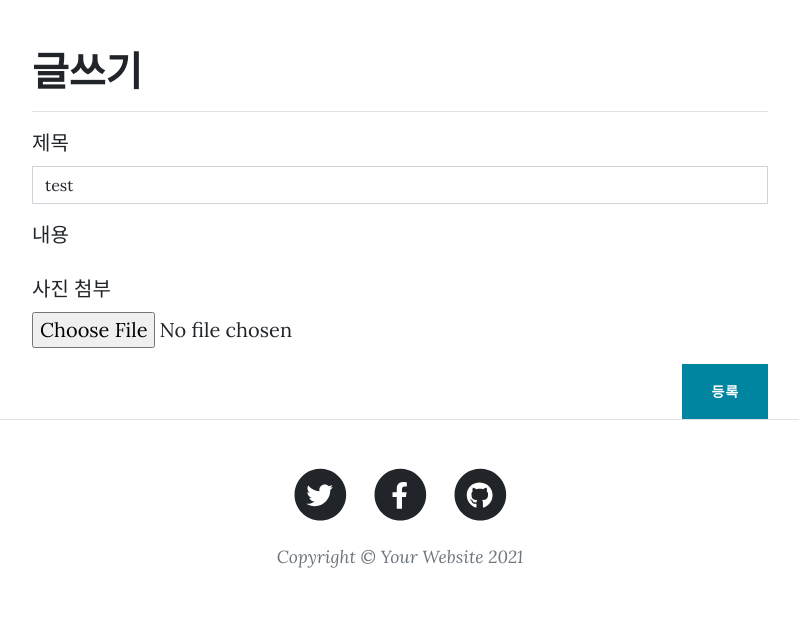
After one commit to clown15/django_tistory, a Django app: page /post/update/2/ in a window 1280 px wide. The commit adds this page. Shown: the part 533-1151 px from the top of the page, without its empty margins (240-1039 px from the left). Run offline with Django 3.2, Linux system fonts and the light colour scheme; a user stored in the database is signed in; data comes from the database, SQL or seed files in the repository; both versions use the stored data as it was after the commit; parts of the project's set-up code (start-up, migrations or seed data) failed here and were passed over; some libraries are stand-ins or nearby versions.

Commit message:
Feat post update

```diff
--- a/blogs/urls.py
+++ b/blogs/urls.py
@@ -9,6 +9,7 @@ urlpatterns = [
     path('post/list/', views.post_list, name='post_list'),
     path('post/<int:post_id>/', views.post_detail, name='post_detail'),
     path('post/write/', views.post_write, name='post_write'),
-    path('comment/write/',views.comment_write, name='comment_write'),
-    path('post/like/', views.post_like, name='post_like')
+    path('post/update/<int:post_id>/', views.post_update, name='post_update'),
+    path('comment/write/', views.comment_write, name='comment_write'),
+    path('post/like/', views.post_like, name='post_like'),
 ]
--- a/blogs/views.py
+++ b/blogs/views.py
@@ -25,7 +25,7 @@ def post_detail(request,post_id):
 @login_required
 def post_write(request):
     errors = {}
-    print(request.POST)
+
     if request.method == "POST":
         title = request.POST.get('title','').strip()
         content = request.POST.get('content','').strip()
@@ -45,6 +45,32 @@ def post_write(request):
         return render(request, 'blogs/post_write.html', {'user':request.user, 'errors':errors})
 
     return render(request, 'blogs/post_write.html')
+
+@login_required
+def post_update(request,post_id):
+    errors = {}
+
+    # post = Post.objects.filter(id=post_id, user=request.user)
+    post = get_object_or_404(Post,pk=post_id, user=request.user)
+    if request.method == "POST":
+        title = request.POST.get('title','').strip()
+        content = request.POST.get('content','').strip()
+        image = request.FILES.get('image')
+
+        if not title:
+            errors['title'] = '제목을 입력하세요.'
+        if not content:
+            errors['content'] = '내용을 입력하세요.'
+        if not errors:
+            post.title = title
+            post.content = content
+            post.image = image
+            post.save()
+
+            return redirect(reverse('post_detail', kwargs={'post_id': post_id}))
+
+        return render(request, 'blogs/post_update.html', {'post':post, 'errors':errors})
+    return render(request,'blogs/post_update.html',{'post':post})
 
 @login_required
 def comment_write(request):
@@ -67,7 +93,6 @@ def comment_write(request):
 @login_required
 @require_POST
 def post_like(request):
-    print(request)
     post = get_object_or_404(Post,id=request.POST.get('post_id'))
     is_liked = post.likes.filter(id=request.user.id).exists()
 
--- a/djang_tistory/settings.py
+++ b/djang_tistory/settings.py
@@ -30,7 +30,6 @@ with open(secret_file) as f:
 
 def get_secret(setting, secrets=secrets):
     try:
-        print(secrets[setting])
         return secrets[setting]
     except KeyError:
         error_msg = "Set the {} environment variable".format(setting)
--- a/templates/blogs/post_detail.html
+++ b/templates/blogs/post_detail.html
@@ -30,6 +30,11 @@
         {% for tag in post.tags.all %}
           <span class="badge badge-pill badge-primary">{{ tag.name }}</span>
         {% endfor %}
+        <span class="float-right">
+          {% ifequal post.user request.user %}
+          <a href="{% url 'post_update' post_id=post.id %}" class="btn btn-light btn-sm">수정</a>
+          {% endifequal %}
+        </span>
         <hr>
         {% if post.image %}
           <img src="{{ post.image.url }}" class="img-fluid">
--- /dev/null
+++ b/templates/blogs/post_update.html
@@ -0,0 +1,69 @@
+{% extends "blogs/_base.html" %}
+{% block head %}
+<!-- include summernote css/js -->
+<link href="https://cdn.jsdelivr.net/npm/summernote@0.8.18/dist/summernote.min.css" rel="stylesheet">
+<script src="https://cdn.jsdelivr.net/npm/summernote@0.8.18/dist/summernote.min.js"></script>
+
+<script>
+  $(document).ready(function() {
+    $('#summernote').summernote({
+      placeholder: '내용을 입력해주세요.',
+      height: 500,
+      minHeight: 500,
+      maxHeight: 500,
+      lang: 'ko-KR',
+      toolbar: [
+        ['style', ['bold', 'italic', 'underline', 'clear']],
+        ['font', ['strikethrough', 'superscript', 'subscript']],
+        ['fontsize', ['fontsize']],
+        ['color', ['color']],
+        ['para', ['ul', 'ol', 'paragraph']],
+        ['height', ['height']]
+      ]
+    });
+    $('p').css('margin-bottom','0')
+    $('.note-resizebar').css('display','none');
+    $('#summernote').summernote('code', '{{ post.content|safe }}');
+  });
+  function postForm(event) {
+    $('#content').val($('#summernote').summernote('code'));
+    alert($('#content.val()'));
+  }
+
+</script>
+{% endblock %}
+{% block content %}
+<div class="container">
+    <div class="row">
+      <div class="col-lg-8 col-md-10 mx-auto">
+        <!-- 글 본문 -->
+        <h1>글쓰기</h1>
+        <hr>
+        <!-- enctype이 있어야 파일이 넘어간다 -->
+        <form method="POST" action="{% url 'post_update' post_id=post.id %}" enctype="multipart/form-data" onsubmit="postForm()">
+            {% csrf_token %}
+            <div class="form-group">
+              <label for="title">제목</label>
+              {% if 'title' in errors %}
+                <br/><span style="color: red">{{ errors.title }}</span>
+              {% endif %}
+              <input type="text" class="form-control" name="title" value="{{ post.title }}">
+            </div>
+            <div class="form-group">
+              <label for="content">내용</label>
+              {% if 'content' in errors %}
+                <br/><span style="color: red">{{ errors.content }}</span>
+              {% endif %}
+              <input type="textarea" id="content" class="form-control" name="content" placeholder="내용" style="display: none;">
+              <div id="summernote" ></div>
+            </div>
+            <div class="form-group">
+                <label for="image">사진 첨부</label><br/>
+                <input type="file" class="form-control-file" name="image" value="{{ post.image }}">
+            </div>
+            <button type="submit" class="btn btn-primary text-uppercase float-right">등록</button>
+        </form>
+      </div>
+    </div>
+</div>
+{% endblock %}
--- a/templates/registration/signup.html
+++ b/templates/registration/signup.html
@@ -1,6 +1,4 @@
-{% block title %}회원가입{% endblock %}
-{% block page %}signup{% endblock %}
-
+{% extends "blogs/_base.html" %}
 {% block content %}
 <div style="padding-left:50px; padding-top:50px;">
   <h1>Signup</h1>
--- a/users/views.py
+++ b/users/views.py
@@ -1,4 +1,4 @@
-from django.shortcuts import render
+from django.shortcuts import render,redirect,reverse
 from .forms import SignUpForm
 # Create your views here.
 
@@ -11,7 +11,7 @@ def signup(request):
             user.set_password(user_form.cleaned_data['password'])
             user.save()
 
-            return render(request, 'registration/login.html', {'user':user})
+            return redirect(reverse('login'))
 
     else:
         user_form = SignUpForm()
```
Also changed, not shown: templates/registration/login.html (+5 -4 lines), db.sqlite3.
